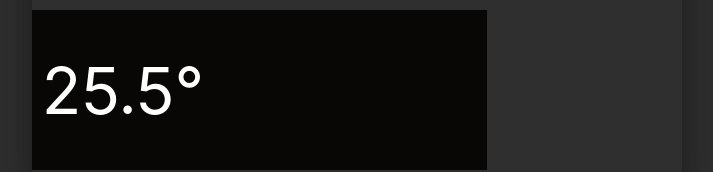
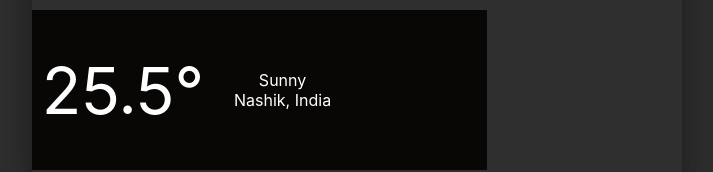
Before and after one commit to amrutaBanait/Weather_App, a React (Create React App) app in the folder weather_app/: page / in a window 1280 px wide. Shown: the part 376-548 px from the top of the page, without its empty margins (283-996 px from the left). Built offline with nearby package versions, Linux system fonts and the light colour scheme; some icons are missing.

Commit message:
added place and cloud

```diff
--- a/weather_app/src/components/weather/temp.js
+++ b/weather_app/src/components/weather/temp.js
@@ -8,7 +8,7 @@ const temp = () => {
         <div className="search">
           <input
             type="text"
-    placeholder = "Search..."
+            placeholder="Search..."
             autofocus
             id="search"
             className="searchTerm"
@@ -28,11 +28,18 @@ const temp = () => {
           <div className="temperature">
             <span>25.5&deg;</span>
           </div>
-
+          <div className="description">
+            <div className="weatherCondition">
+                Sunny
+            </div>
+            <div className="place">
+                Nashik, India
+            </div>
+          </div>
         </div>
       </article>
     </>
-  )
+  );
 }
 
 export default temp
```
Lines whose indentation alone changed are shown as unchanged.
